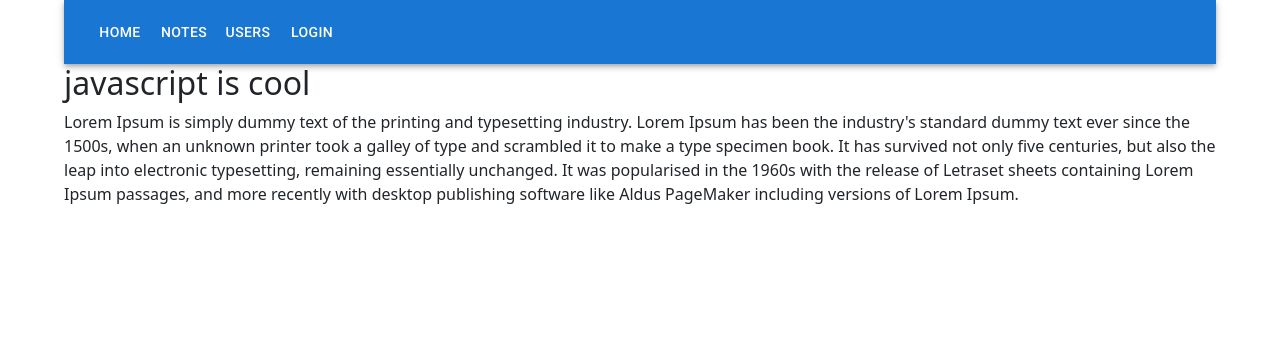
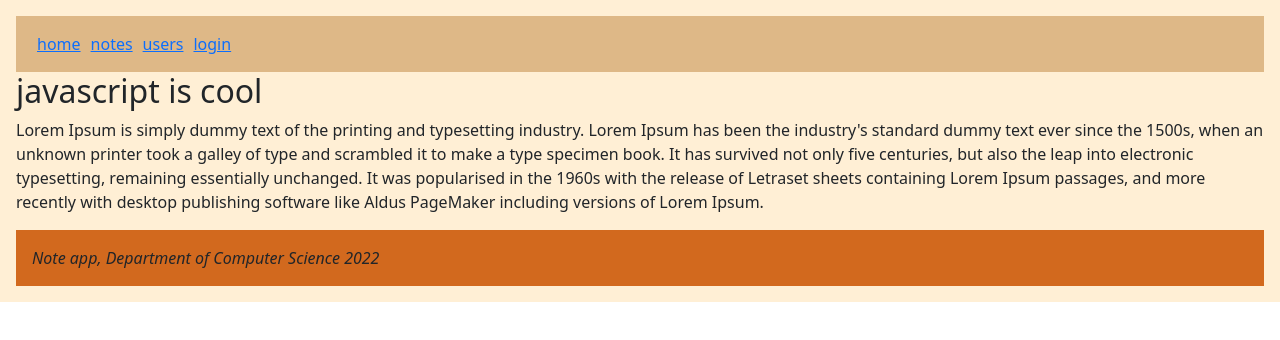
Before and after one commit to pratiksj/react-router, a React (Create React App) app: page / in a window 1280 px wide. Shown: the top 340 px of the page. Built offline with nearby package versions, Linux system fonts and the light colour scheme.

Commit message:
feat: styling the application by using styled component

```diff
--- a/package.json
+++ b/package.json
@@ -14,6 +14,7 @@
     "react-dom": "^18.2.0",
     "react-router-dom": "^6.6.0",
     "react-scripts": "5.0.1",
+    "styled-components": "^5.3.6",
     "web-vitals": "^2.1.4"
   },
   "scripts": {
--- a/src/Appui.js
+++ b/src/Appui.js
@@ -1,233 +1,233 @@
-import {
-  Routes,
-  Route,
-  Link,
-  useParams,
-  useNavigate,
-  Navigate,
-  useMatch,
-} from "react-router-dom";
-import { useState } from "react";
-import {
-  Container,
-  Table,
-  TableBody,
-  TableCell,
-  TableContainer,
-  TableRow,
-  Paper,
-  TextField,
-  Button,
-  Alert,
-  AppBar,
-  Toolbar,
-} from "@mui/material";
+// import {
+//   Routes,
+//   Route,
+//   Link,
+//   useParams,
+//   useNavigate,
+//   Navigate,
+//   useMatch,
+// } from "react-router-dom";
+// import { useState } from "react";
+// import {
+//   Container,
+//   Table,
+//   TableBody,
+//   TableCell,
+//   TableContainer,
+//   TableRow,
+//   Paper,
+//   TextField,
+//   Button,
+//   Alert,
+//   AppBar,
+//   Toolbar,
+// } from "@mui/material";
 
-const Home = () => (
-  <div>
-    {" "}
-    <h2>javascript is cool</h2>{" "}
-    <p>
-      Lorem Ipsum is simply dummy text of the printing and typesetting industry.
-      Lorem Ipsum has been the industry's standard dummy text ever since the
-      1500s, when an unknown printer took a galley of type and scrambled it to
-      make a type specimen book. It has survived not only five centuries, but
-      also the leap into electronic typesetting, remaining essentially
-      unchanged. It was popularised in the 1960s with the release of Letraset
-      sheets containing Lorem Ipsum passages, and more recently with desktop
-      publishing software like Aldus PageMaker including versions of Lorem
-      Ipsum.
-    </p>
-  </div>
-);
-
-const Notes = ({ notes }) => (
-  <div>
-    <h2>Notes</h2>
-    {/* <ul>
-        {notes.map((note) => (
-          <li key={note.id}>
-            <Link to={`/notes/${note.id}`}>{note.content}</Link>
-          </li>
-        ))}
-      </ul> */}
-    <TableContainer component={Paper}>
-      <Table>
-        <TableBody>
-          {notes.map((note) => (
-            <TableRow key={note.id}>
-              <TableCell>
-                <Link to={`/notes/${note.id}`}>{note.content}</Link>
-              </TableCell>
-              <TableCell>{note.user}</TableCell>
-            </TableRow>
-          ))}
-        </TableBody>
-      </Table>
-    </TableContainer>
-  </div>
-);
-
-// const Notes = () => (
+// const Home = () => (
 //   <div>
 //     {" "}
-//     <h2>react</h2>{" "}
+//     <h2>javascript is cool</h2>{" "}
+//     <p>
+//       Lorem Ipsum is simply dummy text of the printing and typesetting industry.
+//       Lorem Ipsum has been the industry's standard dummy text ever since the
+//       1500s, when an unknown printer took a galley of type and scrambled it to
+//       make a type specimen book. It has survived not only five centuries, but
+//       also the leap into electronic typesetting, remaining essentially
+//       unchanged. It was popularised in the 1960s with the release of Letraset
+//       sheets containing Lorem Ipsum passages, and more recently with desktop
+//       publishing software like Aldus PageMaker including versions of Lorem
+//       Ipsum.
+//     </p>
 //   </div>
 // );
 
-const Login = (props) => {
-  const navigate = useNavigate();
+// const Notes = ({ notes }) => (
+//   <div>
+//     <h2>Notes</h2>
+//     {/* <ul>
+//         {notes.map((note) => (
+//           <li key={note.id}>
+//             <Link to={`/notes/${note.id}`}>{note.content}</Link>
+//           </li>
+//         ))}
+//       </ul> */}
+//     <TableContainer component={Paper}>
+//       <Table>
+//         <TableBody>
+//           {notes.map((note) => (
+//             <TableRow key={note.id}>
+//               <TableCell>
+//                 <Link to={`/notes/${note.id}`}>{note.content}</Link>
+//               </TableCell>
+//               <TableCell>{note.user}</TableCell>
+//             </TableRow>
+//           ))}
+//         </TableBody>
+//       </Table>
+//     </TableContainer>
+//   </div>
+// );
 
-  const onSubmit = (event) => {
-    event.preventDefault();
-    props.onLogin("pratiksha");
-    navigate("/");
-  };
+// // const Notes = () => (
+// //   <div>
+// //     {" "}
+// //     <h2>react</h2>{" "}
+// //   </div>
+// // );
 
-  return (
-    <div>
-      <h2>login</h2>
-      {/* <form onSubmit={onSubmit}>
-          <div>
-            username: <input />
-          </div>
-          <div>
-            password: <input type="password" />
-          </div>
-          <button type="submit">login</button>
-        </form> */}
-      <form onSubmit={onSubmit}>
-        <div>
-          <TextField label="username" />
-        </div>
-        <div>
-          <TextField label="password" type="password" />
-        </div>
-        <div>
-          <Button variant="contained" color="primary" type="submit">
-            login
-          </Button>
-        </div>
-      </form>
-    </div>
-  );
-};
+// const Login = (props) => {
+//   const navigate = useNavigate();
 
-const Users = () => (
-  <div>
-    {" "}
-    <h2>Pratiksha</h2>{" "}
-  </div>
-);
-const Note = ({ note }) => {
-  // const id = useParams().id;
-  // const note = notes.find((n) => n.id === Number(id));
-  return (
-    <div>
-      <h2>{note.content}</h2>
-      <div>{note.user}</div>
-      <div>
-        <strong>{note.important ? "important" : ""}</strong>
-      </div>
-    </div>
-  );
-};
+//   const onSubmit = (event) => {
+//     event.preventDefault();
+//     props.onLogin("pratiksha");
+//     navigate("/");
+//   };
 
-function App() {
-  const match = useMatch("/notes/:id");
-  //console.log("hy i ma matfh", match);
-  const [notes, setNotes] = useState([
-    {
-      id: 1,
-      content: "HTML is easy",
-      important: true,
-      user: "Matti Luukkainen",
-    },
-    {
-      id: 2,
-      content: "Browser can execute only JavaScript",
-      important: false,
-      user: "Matti Luukkainen",
-    },
-    {
-      id: 3,
-      content: "Most important methods of HTTP-protocol are GET and POST",
-      important: true,
-      user: "Arto Hellas",
-    },
-  ]);
+//   return (
+//     <div>
+//       <h2>login</h2>
+//       {/* <form onSubmit={onSubmit}>
+//           <div>
+//             username: <input />
+//           </div>
+//           <div>
+//             password: <input type="password" />
+//           </div>
+//           <button type="submit">login</button>
+//         </form> */}
+//       <form onSubmit={onSubmit}>
+//         <div>
+//           <TextField label="username" />
+//         </div>
+//         <div>
+//           <TextField label="password" type="password" />
+//         </div>
+//         <div>
+//           <Button variant="contained" color="primary" type="submit">
+//             login
+//           </Button>
+//         </div>
+//       </form>
+//     </div>
+//   );
+// };
 
-  const note = match
-    ? notes.find((note) => note.id === Number(match.params.id))
-    : null;
+// const Users = () => (
+//   <div>
+//     {" "}
+//     <h2>Pratiksha</h2>{" "}
+//   </div>
+// );
+// const Note = ({ note }) => {
+//   // const id = useParams().id;
+//   // const note = notes.find((n) => n.id === Number(id));
+//   return (
+//     <div>
+//       <h2>{note.content}</h2>
+//       <div>{note.user}</div>
+//       <div>
+//         <strong>{note.important ? "important" : ""}</strong>
+//       </div>
+//     </div>
+//   );
+// };
 
-  const [user, setUser] = useState(null);
-  const [message, setMessage] = useState(null);
-  const login = (user) => {
-    setUser(user);
-    setMessage(`Welcome ${user}`);
-    setTimeout(() => {
-      setMessage(null);
-    }, 10000);
-  };
-  console.log("this is from user", user);
-  const padding = {
-    padding: 5,
-  };
-  return (
-    <Container>
-      {message && <Alert severity="success">{message}</Alert>}
-      <div>
-        <AppBar position="static">
-          <Toolbar>
-            <Button color="inherit" component={Link} to="/">
-              home
-            </Button>
-            <Button color="inherit" component={Link} to="/notes">
-              notes
-            </Button>
-            <Button color="inherit" component={Link} to="/users">
-              users
-            </Button>
-            {user ? (
-              <em>{user} logged in</em>
-            ) : (
-              <Button color="inherit" component={Link} to="/login">
-                login
-              </Button>
-            )}
-          </Toolbar>
-        </AppBar>
-        {/* <Link style={padding} to="/">
-          home
-        </Link>
-        <Link style={padding} to="/notes">
-          notes
-        </Link>
-        <Link style={padding} to="/users">
-          users
-        </Link>
-        {user ? (
-          <em>{user} logged in</em>
-        ) : (
-          <Link style={padding} to="/login">
-            login
-          </Link>
-        )} */}
-      </div>
-      <Routes>
-        <Route path="/notes/:id" element={<Note note={note} />} />
-        <Route path="/notes" element={<Notes notes={notes} />} />
-        {/* <Route path="/users" element={<Users />} /> */}
-        <Route
-          path="/users"
-          element={user ? <Users /> : <Navigate replace to="/login" />}
-        />
-        <Route path="/login" element={<Login onLogin={login} user={user} />} />
-        <Route path="/" element={<Home />} />
-      </Routes>
-    </Container>
-  );
-}
+// function App() {
+//   const match = useMatch("/notes/:id");
+//   //console.log("hy i ma matfh", match);
+//   const [notes, setNotes] = useState([
+//     {
+//       id: 1,
+//       content: "HTML is easy",
+//       important: true,
+//       user: "Matti Luukkainen",
+//     },
+//     {
+//       id: 2,
+//       content: "Browser can execute only JavaScript",
+//       important: false,
+//       user: "Matti Luukkainen",
+//     },
+//     {
+//       id: 3,
+//       content: "Most important methods of HTTP-protocol are GET and POST",
+//       important: true,
+//       user: "Arto Hellas",
+//     },
+//   ]);
 
-export default App;
+//   const note = match
+//     ? notes.find((note) => note.id === Number(match.params.id))
+//     : null;
+
+//   const [user, setUser] = useState(null);
+//   const [message, setMessage] = useState(null);
+//   const login = (user) => {
+//     setUser(user);
+//     setMessage(`Welcome ${user}`);
+//     setTimeout(() => {
+//       setMessage(null);
+//     }, 10000);
+//   };
+//   console.log("this is from user", user);
+//   const padding = {
+//     padding: 5,
+//   };
+//   return (
+//     <Container>
+//       {message && <Alert severity="success">{message}</Alert>}
+//       <div>
+//         <AppBar position="static">
+//           <Toolbar>
+//             <Button color="inherit" component={Link} to="/">
+//               home
+//             </Button>
+//             <Button color="inherit" component={Link} to="/notes">
+//               notes
+//             </Button>
+//             <Button color="inherit" component={Link} to="/users">
+//               users
+//             </Button>
+//             {user ? (
+//               <em>{user} logged in</em>
+//             ) : (
+//               <Button color="inherit" component={Link} to="/login">
+//                 login
+//               </Button>
+//             )}
+//           </Toolbar>
+//         </AppBar>
+//         {/* <Link style={padding} to="/">
+//           home
+//         </Link>
+//         <Link style={padding} to="/notes">
+//           notes
+//         </Link>
+//         <Link style={padding} to="/users">
+//           users
+//         </Link>
+//         {user ? (
+//           <em>{user} logged in</em>
+//         ) : (
+//           <Link style={padding} to="/login">
+//             login
+//           </Link>
+//         )} */}
+//       </div>
+//       <Routes>
+//         <Route path="/notes/:id" element={<Note note={note} />} />
+//         <Route path="/notes" element={<Notes notes={notes} />} />
+//         {/* <Route path="/users" element={<Users />} /> */}
+//         <Route
+//           path="/users"
+//           element={user ? <Users /> : <Navigate replace to="/login" />}
+//         />
+//         <Route path="/login" element={<Login onLogin={login} user={user} />} />
+//         <Route path="/" element={<Home />} />
+//       </Routes>
+//     </Container>
+//   );
+// }
+
+// export default App;
--- /dev/null
+++ b/src/Style.js
@@ -0,0 +1,230 @@
+import {
+  Routes,
+  Route,
+  Link,
+  useParams,
+  useNavigate,
+  Navigate,
+  useMatch,
+} from "react-router-dom";
+import { useState } from "react";
+//import { Table, Form, Button, Alert, Navbar, Nav } from "react-bootstrap";
+import styled from "styled-components";
+const Button = styled.button`
+  background: Bisque;
+  font-size: 1em;
+  margin: 1em;
+  padding: 0.25em 1em;
+  border: 2px solid Chocolate;
+  border-radius: 3px;
+`;
+
+const Input = styled.input`
+  margin: 0.25em;
+`;
+
+const Page = styled.div`
+  padding: 1em;
+  background: papayawhip;
+`;
+
+const Navigation = styled.div`
+  background: BurlyWood;
+  padding: 1em;
+`;
+
+const Footer = styled.div`
+  background: Chocolate;
+  padding: 1em;
+  margin-top: 1em;
+`;
+
+const Home = () => (
+  <div>
+    {" "}
+    <h2>javascript is cool</h2>{" "}
+    <p>
+      Lorem Ipsum is simply dummy text of the printing and typesetting industry.
+      Lorem Ipsum has been the industry's standard dummy text ever since the
+      1500s, when an unknown printer took a galley of type and scrambled it to
+      make a type specimen book. It has survived not only five centuries, but
+      also the leap into electronic typesetting, remaining essentially
+      unchanged. It was popularised in the 1960s with the release of Letraset
+      sheets containing Lorem Ipsum passages, and more recently with desktop
+      publishing software like Aldus PageMaker including versions of Lorem
+      Ipsum.
+    </p>
+  </div>
+);
+
+const Notes = ({ notes }) => (
+  <div>
+    <h2>Notes</h2>
+    {/* <ul>
+      {notes.map((note) => (
+        <li key={note.id}>
+          <Link to={`/notes/${note.id}`}>{note.content}</Link>
+        </li>
+      ))}
+    </ul> */}
+    <Table striped>
+      <tbody>
+        {notes.map((note) => (
+          <tr key={note.id}>
+            <td>
+              <Link to={`/notes/${note.id}`}>{note.content}</Link>
+            </td>
+            <td>{note.user}</td>
+          </tr>
+        ))}
+      </tbody>
+    </Table>
+  </div>
+);
+
+// const Notes = () => (
+//   <div>
+//     {" "}
+//     <h2>react</h2>{" "}
+//   </div>
+// );
+
+const Login = (props) => {
+  const navigate = useNavigate();
+
+  const onSubmit = (event) => {
+    event.preventDefault();
+    props.onLogin("pratiksha");
+    navigate("/");
+  };
+
+  return (
+    <div>
+      <h2>login</h2>
+      {/* <form onSubmit={onSubmit}>
+        <div>
+          username: <input />
+        </div>
+        <div>
+          password: <input type="password" />
+        </div>
+        <button type="submit">login</button>
+      </form> */}
+      <form onSubmit={onSubmit}>
+        <div>
+          username:
+          <Input />
+        </div>
+        <div>
+          password:
+          <Input type="password" />
+        </div>
+        <Button type="submit" primary="">
+          login
+        </Button>
+      </form>
+    </div>
+  );
+};
+
+const Users = () => (
+  <div>
+    {" "}
+    <h2>Pratiksha</h2>{" "}
+  </div>
+);
+const Note = ({ note }) => {
+  // const id = useParams().id;
+  // const note = notes.find((n) => n.id === Number(id));
+  return (
+    <div>
+      <h2>{note.content}</h2>
+      <div>{note.user}</div>
+      <div>
+        <strong>{note.important ? "important" : ""}</strong>
+      </div>
+    </div>
+  );
+};
+
+function App() {
+  const match = useMatch("/notes/:id");
+  //console.log("hy i ma matfh", match);
+  const [notes, setNotes] = useState([
+    {
+      id: 1,
+      content: "HTML is easy",
+      important: true,
+      user: "Matti Luukkainen",
+    },
+    {
+      id: 2,
+      content: "Browser can execute only JavaScript",
+      important: false,
+      user: "Matti Luukkainen",
+    },
+    {
+      id: 3,
+      content: "Most important methods of HTTP-protocol are GET and POST",
+      important: true,
+      user: "Arto Hellas",
+    },
+  ]);
+
+  const note = match
+    ? notes.find((note) => note.id === Number(match.params.id))
+    : null;
+
+  const [user, setUser] = useState(null);
+  const [message, setMessage] = useState(null);
+  const login = (user) => {
+    setUser(user);
+    setMessage(`Welcome ${user}`);
+    setTimeout(() => {
+      setMessage(null);
+    }, 10000);
+  };
+  console.log("this is from user", user);
+  const padding = {
+    padding: 5,
+  };
+  return (
+    <Page>
+      <Navigation>
+        <Link style={padding} to="/">
+          home
+        </Link>
+        <Link style={padding} to="/notes">
+          notes
+        </Link>
+        <Link style={padding} to="/users">
+          users
+        </Link>
+        {user ? (
+          <em>{user} logged in</em>
+        ) : (
+          <Link style={padding} to="/login">
+            login
+          </Link>
+        )}
+      </Navigation>
+
+      <Routes>
+        <Route path="/notes/:id" element={<Note note={note} />} />
+        <Route path="/notes" element={<Notes notes={notes} />} />
+        <Route
+          path="/users"
+          element={user ? <Users /> : <Navigate replace to="/login" />}
+        />
+        <Route path="/login" element={<Login onLogin={login} />} />
+        <Route path="/" element={<Home />} />
+      </Routes>
+
+      <Footer>
+        <em>Note app, Department of Computer Science 2022</em>
+      </Footer>
+    </Page>
+  );
+}
+
+export default App;
--- a/src/index.js
+++ b/src/index.js
@@ -1,14 +1,15 @@
 import React from "react";
 import ReactDOM from "react-dom/client";
 //import App from "./App";
-import Appui from "./Appui";
+//import Appui from "./Appui";
+import Style from "./Style";
 import { BrowserRouter as Router } from "react-router-dom";
 
 const root = ReactDOM.createRoot(document.getElementById("root"));
 root.render(
   <Router>
-    {" "}
-    <Appui />
+    {/* <Appui /> */}
+    <Style />
   </Router>
 );
 
```
Also changed, not shown: 1 other file (tests, documents, lock files or other folders).
